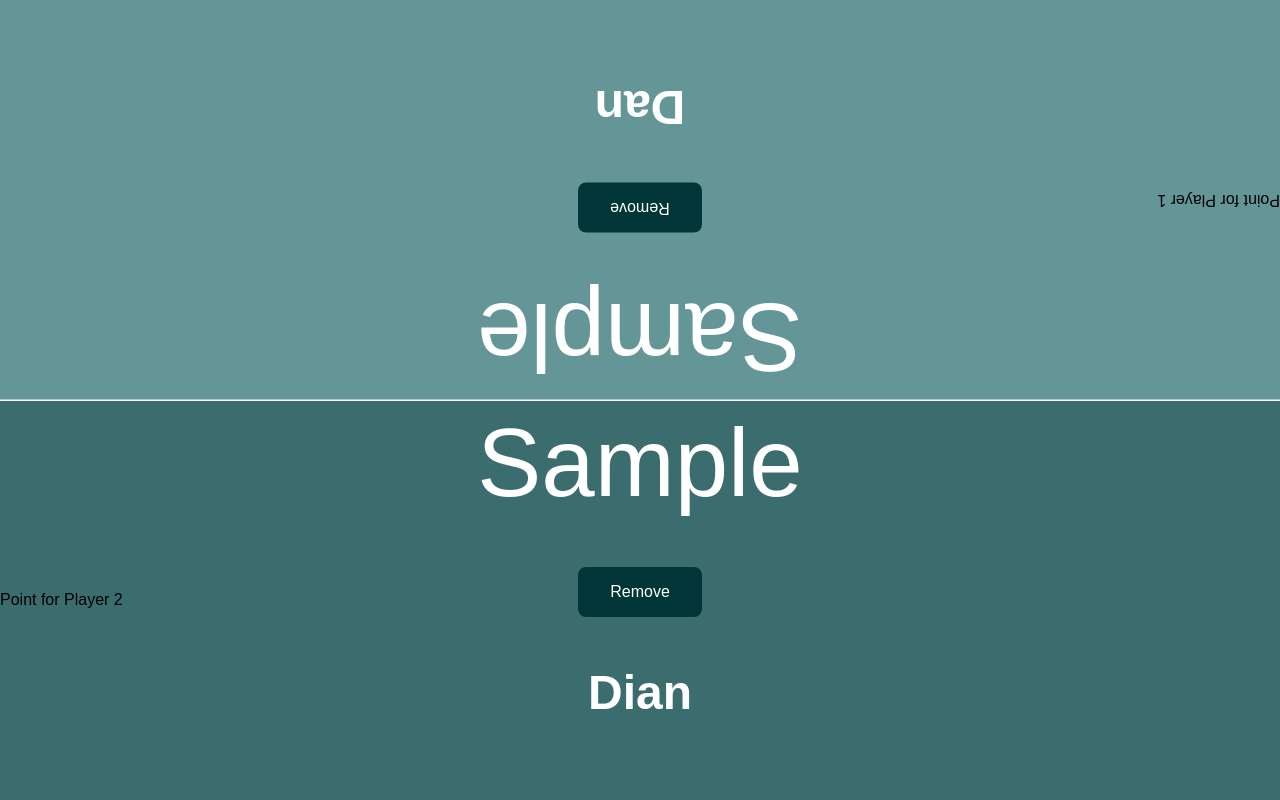
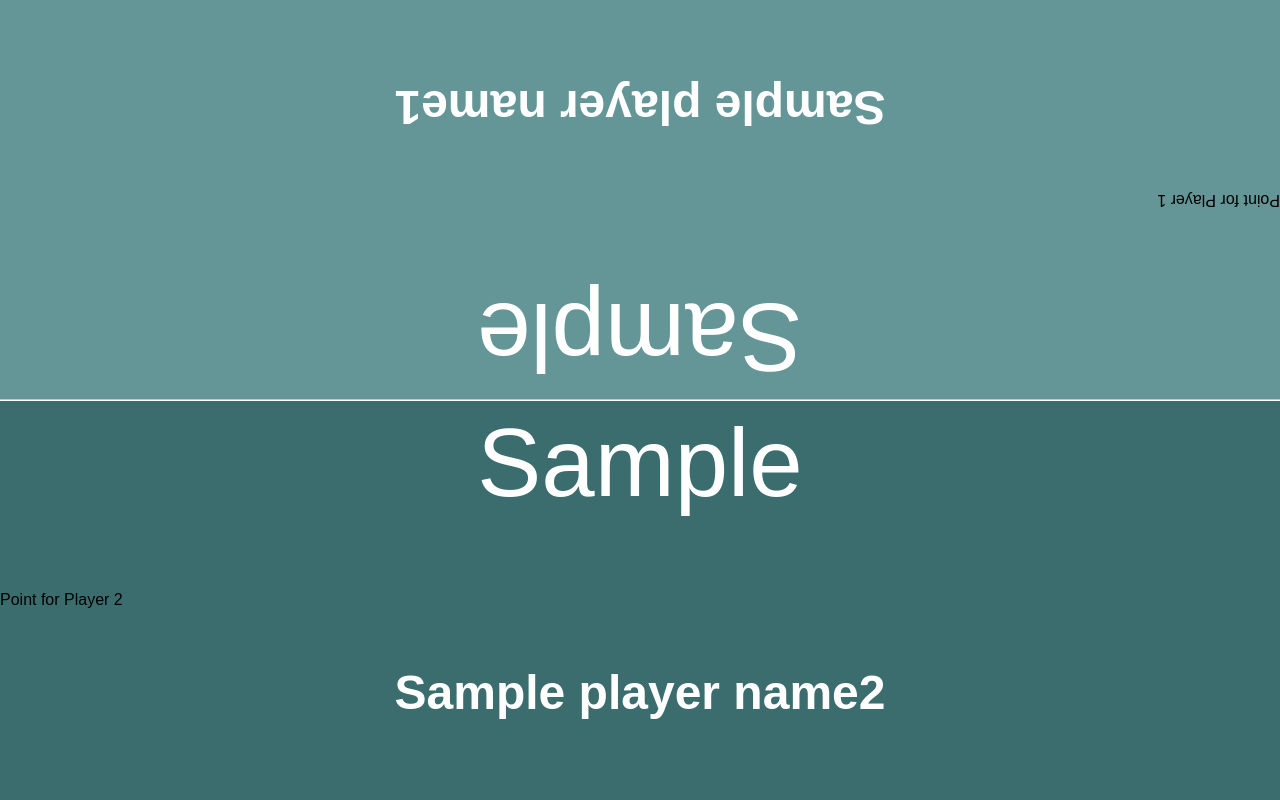
Before and after one commit to the-shoemaker/viebBall, a Flask app: template python/templates/index.html in a window 1280 px wide. Run offline with Flask 3, Linux system fonts and the light colour scheme; the template is opened without the code that fills it: most values are stand-ins (such as "Sample title", 1, 10 or a date in 2020).

Commit message:
Implemented Sloppilots changes. More structured code, no more hardcoded values, read the fucking review if you are so fucking interested

```diff
--- a/python/app.py
+++ b/python/app.py
@@ -5,13 +5,9 @@ app = Flask(__name__)
 
 currentP1 = 0
 currentP2 = 0
-
-@app.route('/', methods=['GET'])
-def index():
-    return button()
-@app.route('/button', methods=['GET', 'POST'])
+@app.route('/', methods=['GET', 'POST'])
 def button():
-    global currentP1, currentP2
+    global currentP1, currentP2, player1, player2
 
     if request.method == "POST":
         clickedPlayer = int(request.form.get("player", 1))
@@ -32,9 +28,11 @@ def button():
         if gameOver:
             fillTable(player1, player2, currentP1, currentP2)
             return f"<h1>Game Over!</h1><h2>Final Score: {player1} ({currentP1}) - {player2} ({currentP2})</h2>"
+            currentP1 = 0
+            currentP2 = 0
 
-    return render_template("index.html", buttonPressedP1=currentP1, buttonPressedP2=currentP2)
+    return render_template("index.html", buttonPressedP1=currentP1, buttonPressedP2=currentP2, playerName1=player1, playerName2=player2)
 
 
 if __name__ == '__main__':
-    app.run(debug=True)  # debug=True helps you see errors in the browser
+    app.run(debug=False)
--- a/python/templates/index.html
+++ b/python/templates/index.html
@@ -13,9 +13,7 @@
           <form method="post">
               <button type="submit" name="player" value="1" class="addPoint">Point for Player 1</button>
           </form>
-          <h2 class="playerName">Dan</h2>
-          <button class="addPoint"></button>
-          <button class="removePoint">Remove</button>
+          <h2 class="playerName">{{ playerName1 }}</h2>
         </div>
         <div class="scores">
           <span class="scoreOne">{{ buttonPressedP1 }}</span>
@@ -25,9 +23,7 @@
           <form method="post">
               <button type="submit" name="player" value="2" class="addPoint">Point for Player 2</button>
           </form>
-          <h2 class="playerName">Dian</h2>
-          <button class="addPoint"></button>
-          <button class="removePoint">Remove</button>
+          <h2 class="playerName">{{ playerName2 }}</h2>
         </div>
       </section>
     </body>
```
Also changed, not shown: python/gameLogic.py (+15 -15 lines), python/viebBalldb.sqlite.
